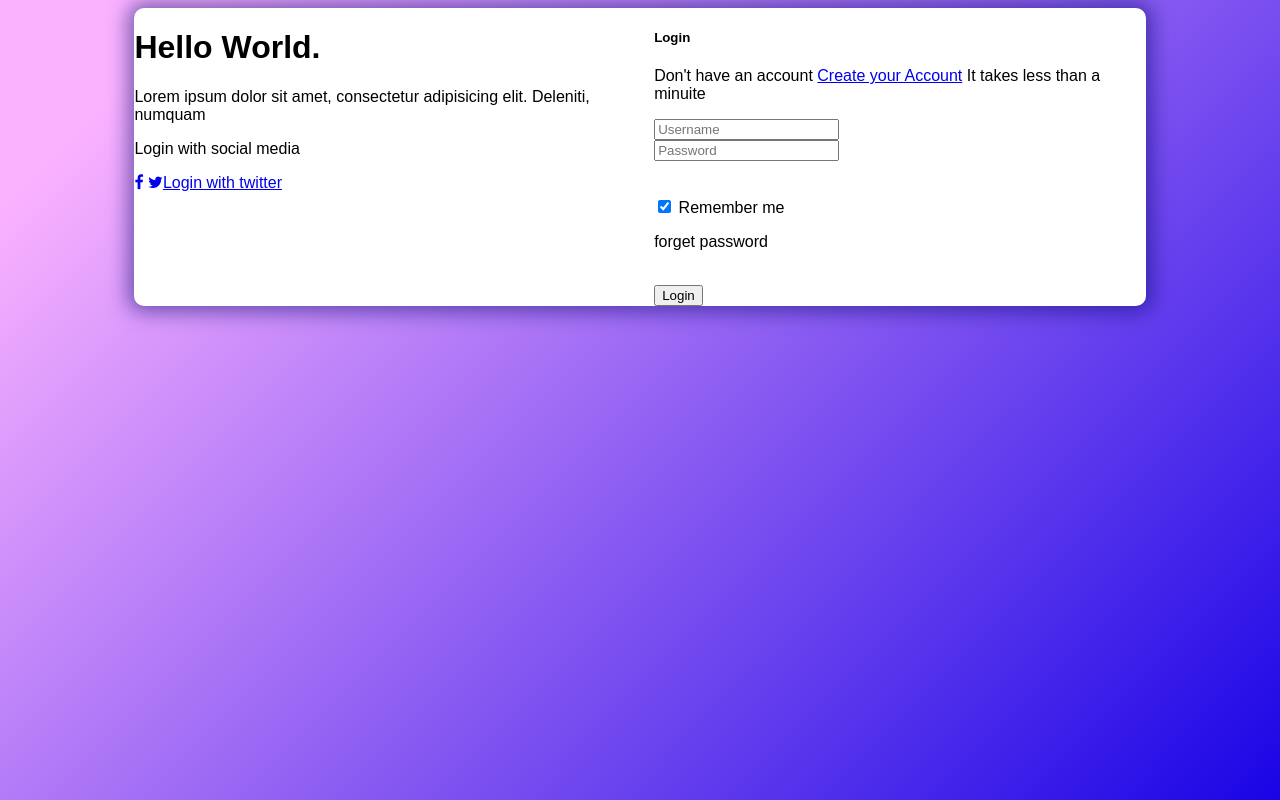
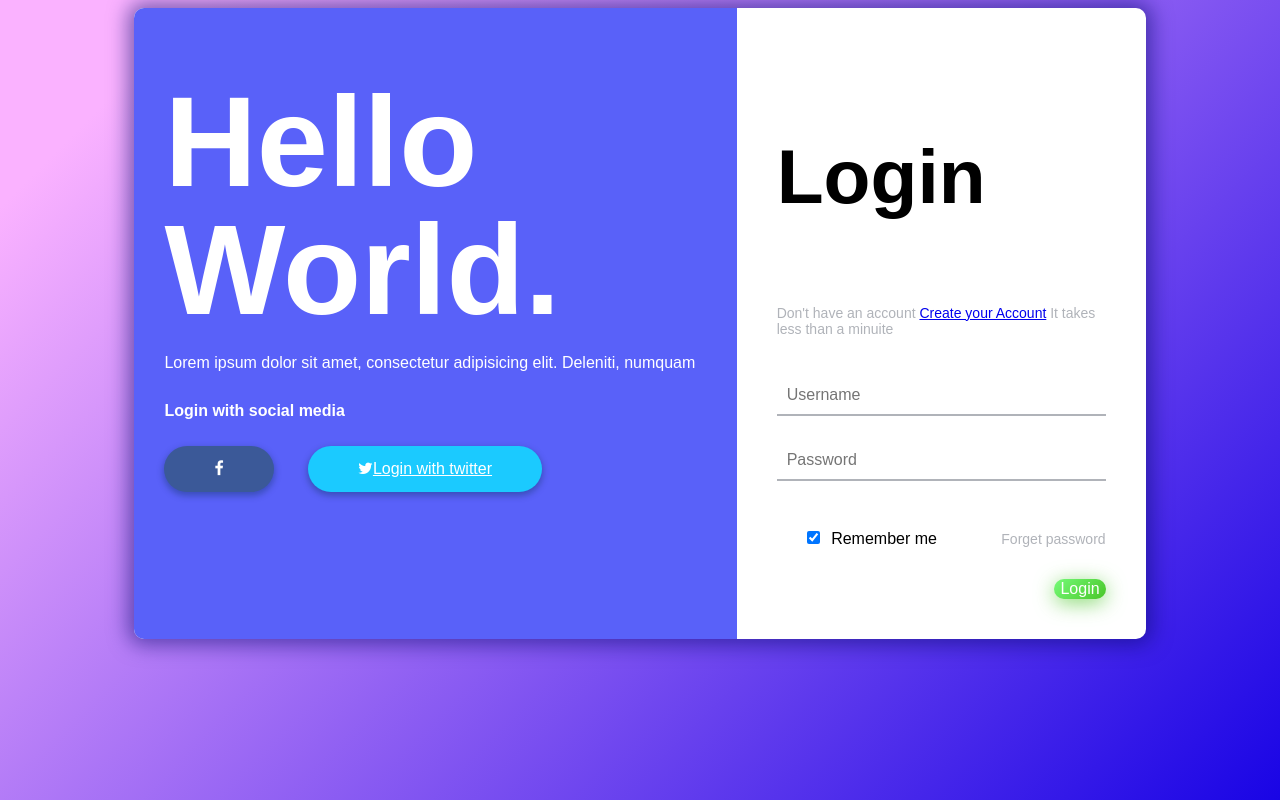
Before and after one commit to Eduaina/Login-page-2, a plain HTML site: page index.html in a window 1280 px wide. Drawn offline with Linux system fonts and the light colour scheme; a small style sheet from the web is missing.

Commit message:
Attempt 2

```diff
--- a/index.html
+++ b/index.html
@@ -2,14 +2,13 @@
 <html lang="en">
 <head>
     <meta charset="UTF-8">
-    <meta http-equiv="X-UA-Compatible" content="IE=edge">
-    <meta name="viewport" content="width=device-width, initial-scale=1.0">
     <title>Login Page for html and css</title>
     <link href="https:fonts.googleapis.com/css?family=open+Sans" ref="stylesheet">
     <link href="https://maxcdn.bootstrapcdn.com/font-awesome/4.7.0/css/font-awesome.min.css" rel="stylesheet" integrity="sha384-wvfXpqpZZVQGK6TAh5PVIGOfQNHSoD2xbE+QkPxCAFINEevoEH3SI0sibVcOQVnN" crossorigin="anonymous"> <link rel="stylesheet" href="./style.css">
 </head>
+
 <body>
-    <div class="boxform">
+    <div class="boxForm">
         <div class="left">
             <div class="overlay">
                 <h1>Hello World.</h1>
@@ -40,7 +39,7 @@
                     <input type="checkbox" name="item" checked/>
                     <span class="text-checkbox"> Remember me</span>
                 </label>
-<p>forget password</p>
+                <p>Forget password</p>
             </div>
             <br>
             <button>Login</button>
--- a/style.css
+++ b/style.css
@@ -5,29 +5,134 @@ background-repeat:no-repeat ;
     background-attachment: fixed;
     font-family: sans-serif;
 }
-.boxform
-{
+    .boxForm {
         background-color: #ffffff;
         width: 80%;
         overflow: hidden;
         border-radius: 10px;
         margin: 0 auto;
         display: flex;
-flex: 1 100%;
+        flex: 1 1 100%;
         align-items: stretch;
         justify-content: space-between;
         box-shadow: 0 0 20px 6px #090b6f85;
     }
-.boxform div
-{
+
+    .boxForm div{
     height: auto;
     }
-.boxform.left
-{
-color: #ffffff;
+
+    .boxForm .left{
+        color: white;
         background-size: cover;
         background-repeat: no-repeat;
-background-image:"https://i.pinimg.com/736x/5d/73/ea/5d73eaabb25e3805de1f8cdea7df4a42--tumblr-backgrounds-iphone-phone-wallpapers-iphone-wallpaper-tumblr.jpeg";
+        background-image: url("5d73eaabb25e3805de1f8cdea7df4a42--tumblr-backgrounds-iphone-phone-wallpapers-iphone-wallaper-tumblr");
+        overflow:  hidden;
+        }
 
+    .boxForm .left .overlay{
+        padding: 30px;
+        width: 100%;
+        height: 100%;
+        background: #5961f9;
+        overflow: hidden;
+        box-sizing: border-box;
+    }
+
+    .boxForm .left .overlay h1{
+        font-size: 10vmax;
+        line-height: 1;
+        font-weight: 900;
+        margin-top: 40px;
+        margin-bottom: 20px;
+    }
+
+    .boxForm .left .overlay span p{
+        margin-top: 30px;
+        font-weight: 900;
+    }
+
+    .boxForm .left .overlay span a{
+        background: #3b5998;
+        color: white;
+        margin-top: 10px;
+        padding: 14px 50px;
+        border-radius: 100px;
+        display: inline-block;
+        box-shadow: 0 3px 6px 1px #042b4657;
+    }
+
+        .boxForm .left .overlay span a:last-child {
+            background:#1bcaff;
+            margin-left: 30px;
+        }
+
+        .boxForm .right{
+            padding: 40px;
+            overflow: hidden;
+        }
+
+        .boxForm .right h5{
+            font-size: 6vmax;
+            line-height: 0;
+        }
+        .boxForm .right p{
+            font-size: 14px;
+            color:#b0b3b9;
+        }
+        .boxForm .right .inputs{
+            overflow: hidden;
+        }
+        .boxForm .right input{
+            width: 100%;
+            padding: 10px;
+            font-size: 16px;
+            margin-top: 25px;
+            border: none;
+            border-bottom: 2px solid #b0b3b9;
+            outline: none;
+        }
+        .boxForm .right .Remember-me--Forget-password {
+            display: flex;
+            justify-content: space-between;
+            align-items: center;
+        }
+            .boxForm .right .Remember-me--Forget-password input {
+            margin: 0;
+           margin-right: 7px;
+             width: auto;
+                }
+button {
+ float: right;
+font-size: 16px;
+border: none;
+ outline: none;
+ background-image: linear-gradient(135deg, #70f570 10%,#49c628 100%);
+ color: white;
+border-radius: 40px;
+box-shadow: 0px 4px 20px 0px #49c628a6;
+display: inline-block;
+        }
+     label{
+    display: block;
+    margin-left: 30px;
+    position: relative;
+}
+label::before{
+font-family:FontAWESOME;
+content: icon"/fooc";
+background: transparent;
+border-radius: 4px;
+border: 3px solid #70f570;
+padding-left:-30px;
+transition: all 0.2secs linear transparent;
+position: absolute;
+}
+label :hover ::before {
+    font-family: FontAwesome;
+    content: icon'/f00c';
+    color: white;
+    cursor: pointer;
+    background: #70f570;
 
 }
```
Also changed, not shown: 5d73eaabb25e3805de1f8cdea7df4a42--tumblr-backgrounds-iphone-phone-wallpapers-iphone-wallaper-tumblr.jpg (added), wp8721054-nobara-kugisaki-desktop-wallpapers.png (deleted). Lines whose indentation alone changed are shown as unchanged.
